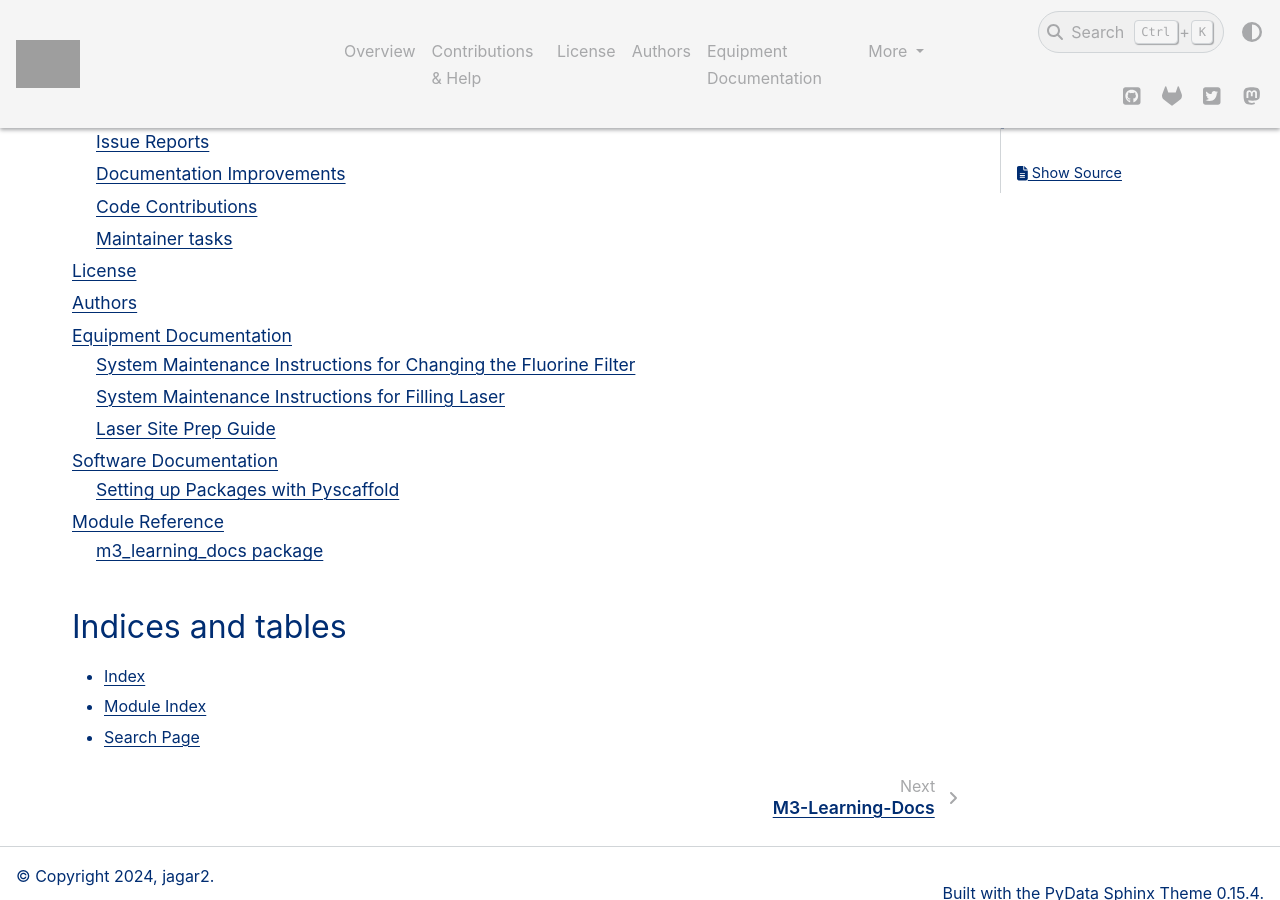
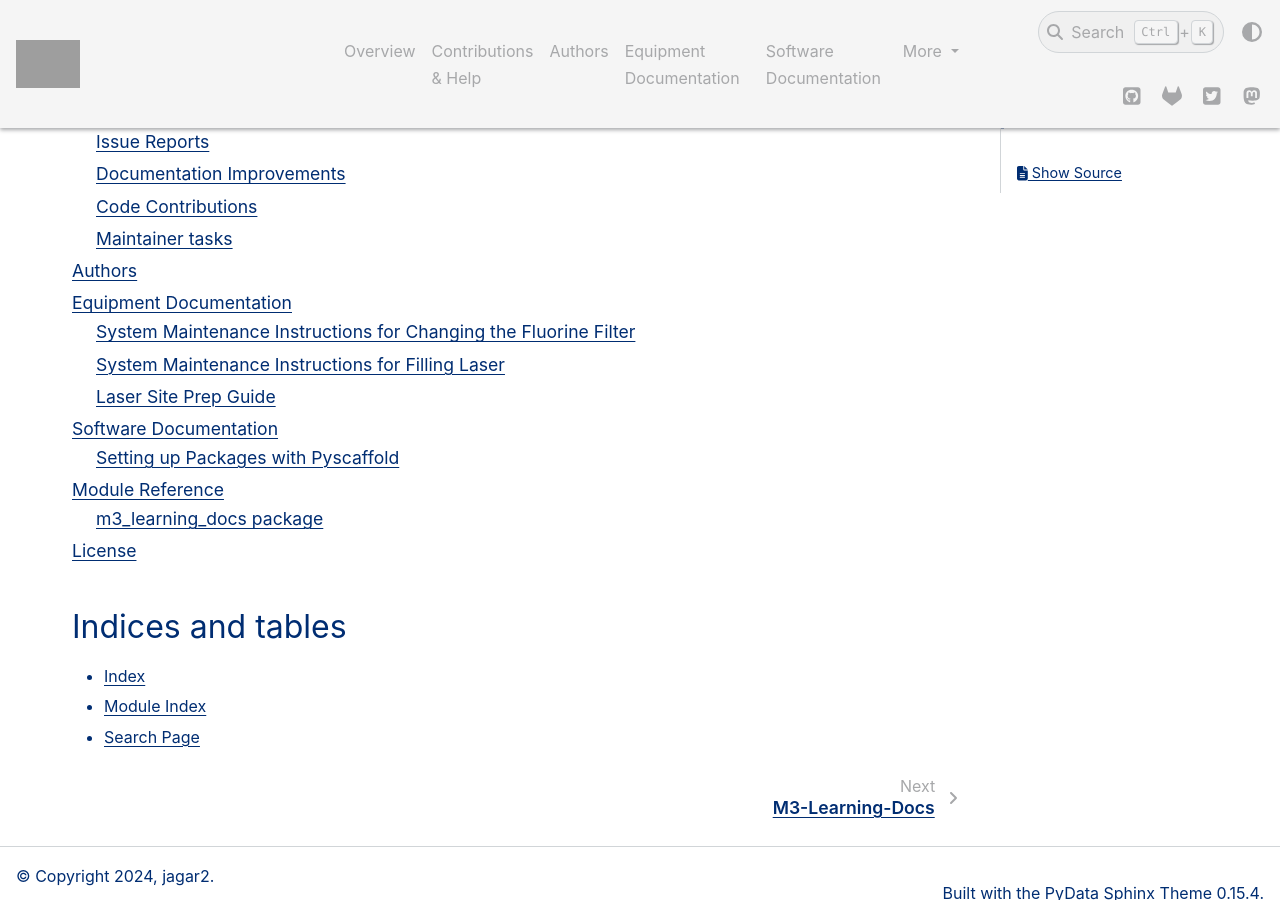
Before and after one commit to m3-learning/M3-Learning-Docs, a Sphinx documentation site: the page built from docs/index.rst, in a window 1280 px wide and 900 px high, scrolled down 649 px. Built offline with Sphinx 7.4.7 and the PyData theme 0.15.4, drawn with Linux system fonts in a browser that asks for light colours; grey boxes are pictures that could not be loaded.

Commit message:
update index

```diff
--- a/docs/index.rst
+++ b/docs/index.rst
@@ -31,11 +31,11 @@ Contents
 
    Overview <readme>
    Contributions & Help <contributing>
-   License <license>
    Authors <authors>
    Equipment Documentation <equipment>
    Software Documentation <software>
    Module Reference <api/modules>
+   License <license>
 
 
 Indices and tables
```
